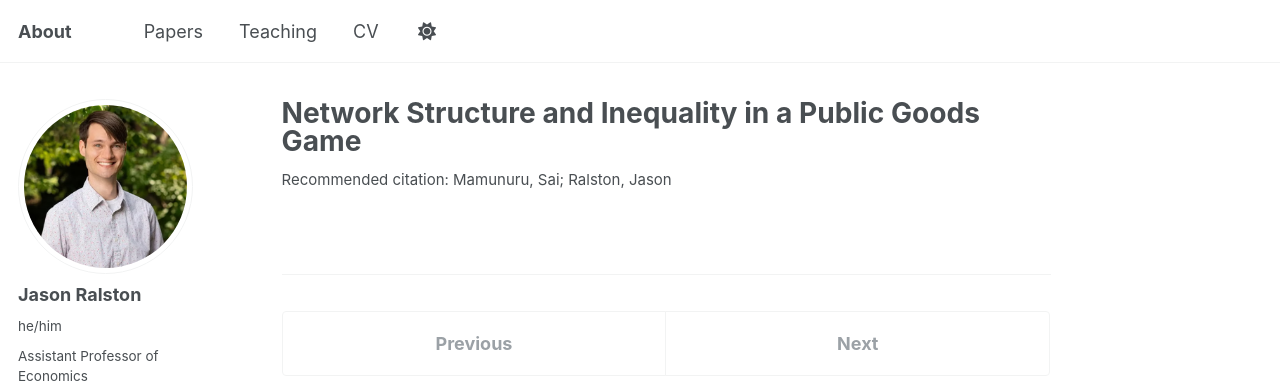
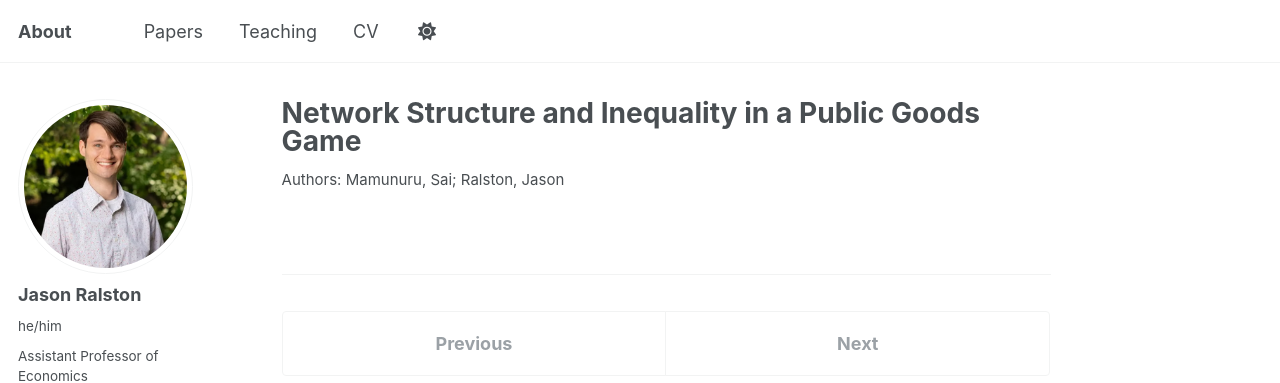
Before and after one commit to jasonralston/jasonralston.github.io, a Jekyll site: the page built from _publications/Networks.md, in a window 1280 px wide. Shown: the top 383 px of the page. Built offline with Jekyll 4.4.1, drawn with Linux system fonts in a browser that asks for light colours; some web fonts are replaced.

Commit message:
Update single.html

```diff
--- a/_layouts/single.html
+++ b/_layouts/single.html
@@ -66,30 +66,36 @@ layout: default
       <section class="page__content" itemprop="text">
         {{ content }}
 
+        {% if page.status == "submitted" or page.status == "wip" %}
+          <p style="font-size: smaller">Authors: {{ page.citation }}</p>
+        {% else %}
           {% if page.citation and page.paperurl and page.slidesurl and page.bibtexurl %}
-          <p style="font-size: smaller">Recommended citation: {{ page.citation }}<br /><a href="{{ page.paperurl }}">Download Paper</a> | <a href="{{ page.slidesurl }}">Download Slides</a> | <a href="{{ page.bibtexurl }}">Download Bibtex</a></p>
+            <p style="font-size: smaller">
+              Recommended citation: {{ page.citation }}<br />
+              <a href="{{ page.paperurl }}">Download Paper</a> |
+              <a href="{{ page.slidesurl }}">Download Slides</a> |
+              <a href="{{ page.bibtexurl }}">Download Bibtex</a>
+            </p>
           {% elsif page.citation and page.paperurl and page.slidesurl %}
-          <p style="font-size: smaller">Recommended citation: {{ page.citation }}<br /><a href="{{ page.paperurl }}">Download Paper</a> | <a href="{{ page.slidesurl }}">Download Slides</a></p>
+            <p style="font-size: smaller">
+              Recommended citation: {{ page.citation }}<br />
+              <a href="{{ page.paperurl }}">Download Paper</a> |
+              <a href="{{ page.slidesurl }}">Download Slides</a>
+            </p>
           {% elsif page.citation and page.paperurl and page.bibtexurl %}
-          <p style="font-size: smaller">Recommended citation: {{ page.citation }}<br /><a href="{{ page.paperurl }}">Download Paper</a> | <a href="{{ page.bibtexurl }}">Download Bibtex</a></p>
+            <p style="font-size: smaller">
+              Recommended citation: {{ page.citation }}<br />
+              <a href="{{ page.paperurl }}">Download Paper</a> |
+              <a href="{{ page.bibtexurl }}">Download Bibtex</a>
+            </p>
           {% elsif page.citation and page.paperurl %}
-          <p style="font-size: smaller">Recommended citation: {{ page.citation }}<br /><a href="{{ page.paperurl }}">Download Paper</a></p>
-        {% elsif page.citation and page.slidesurl and page.bibtexurl %}
-          <p style="font-size: smaller">Recommended citation: {{ page.citation }}<br /><a href="{{ page.slidesurl }}">Download Slides</a> | <a href="{{ page.bibtexurl }}">Download Bibtex</a></p>
-        {% elsif page.citation and page.slidesurl %}
-          <p style="font-size: smaller">Recommended citation: {{ page.citation }}<br /><a href="{{ page.slidesurl }}">Download Slides</a></p>
-        {% elsif page.slidesurl and page.bibtexurl %}
-          <p style="font-size: smaller"><a href="{{ page.slidesurl }}">Download Slides</a> | <a href="{{ page.bibtexurl }}">Download Bibtex</a></p>
-        {% elsif page.paperurl and page.bibtexurl %}
-          <p style="font-size: smaller"><a href="{{ page.paperurl }}">Download Paper</a> | <a href="{{ page.bibtexurl }}">Download Bibtex</a></p>
-        {% elsif page.citation and page.bibtexurl %}
-          <p style="font-size: smaller">Recommended citation: {{ page.citation }}<br /><a href="{{ page.bibtexurl }}">Download Bibtex</a></p>
+            <p style="font-size: smaller">
+              Recommended citation: {{ page.citation }}<br />
+              <a href="{{ page.paperurl }}">Download Paper</a>
+            </p>
           {% elsif page.citation %}
             <p style="font-size: smaller">Recommended citation: {{ page.citation }}</p>
-        {% elsif page.slidesurl %}
-          <p style="font-size: smaller"><a href="{{ page.slidesurl }}">Download Slides</a></p>
-        {% elsif page.bibtexurl %}
-          <p style="font-size: smaller"><a href="{{ page.bibtexurl }}">Download Bibtex</a></p>
+          {% endif %}
         {% endif %}
 
         {% if page.link %}<div><a href="{{ page.link }}" class="btn">{{ site.data.ui-text[site.locale].ext_link_label | default: "Direct Link" }}</a></div>{% endif %}
```
Lines whose indentation alone changed are shown as unchanged.
